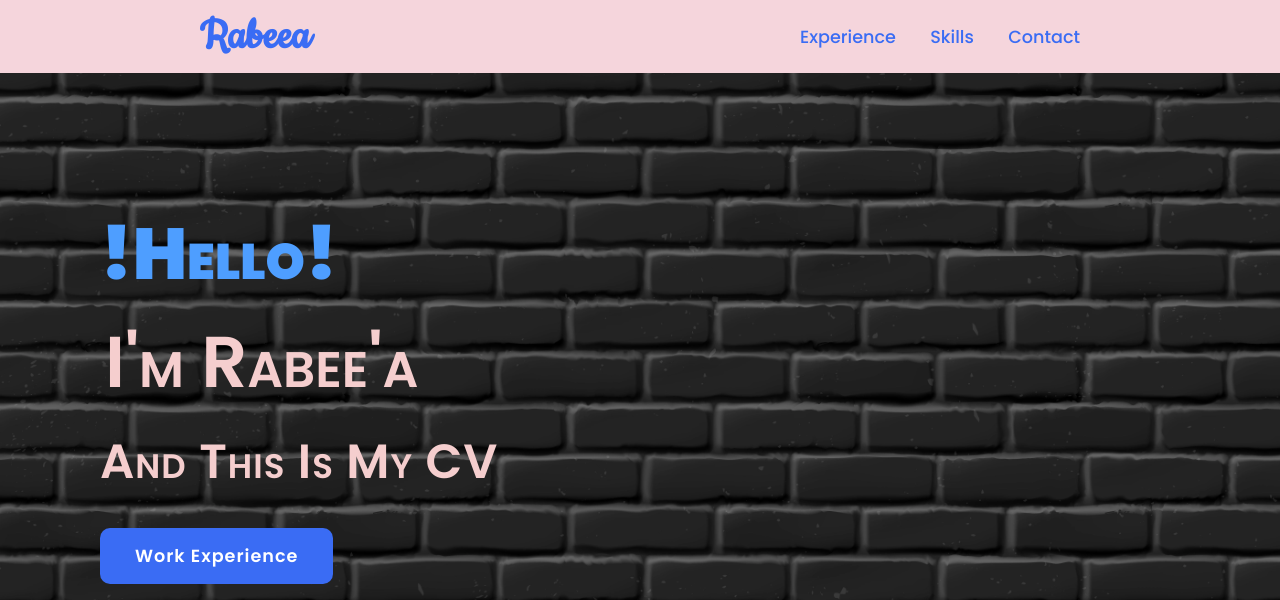
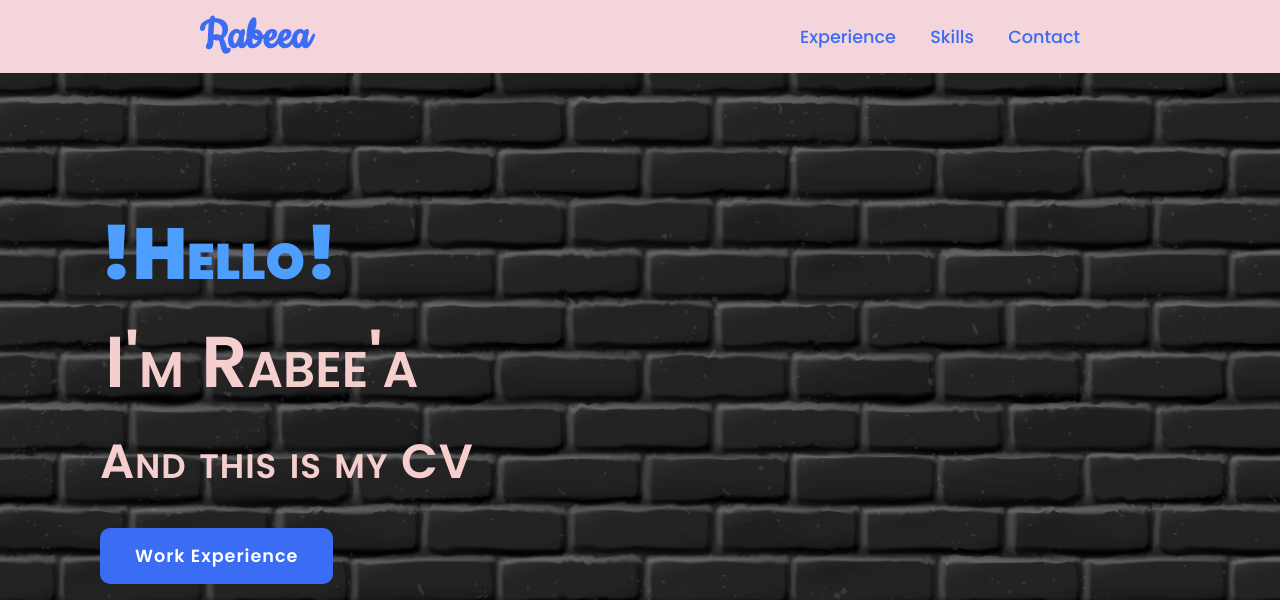
Before and after one commit to Fake2k/Rabeea-CV, a plain HTML site: page index.html in a window 1280 px wide. Shown: the top 600 px of the page. Drawn offline with Linux system fonts and the light colour scheme.

Commit message:
Update index.html

```diff
--- a/index.html
+++ b/index.html
@@ -43,7 +43,7 @@
       <br><br><br><br>
       <h2>!Hello!<br><span>I'm Rabee'a</span></h2>
 
-      <h3>And This Is My CV</h3>
+      <h3>And this is my CV</h3>
       <a href="#work-experience" class="main-btn">Work Experience</a>
       <div class="social-icons">
         <a href="https://www.facebook.com/rabe.gnam" target="_blank" title="Facebook"><i class="fa-brands fa-facebook-f"></i></a>
```
